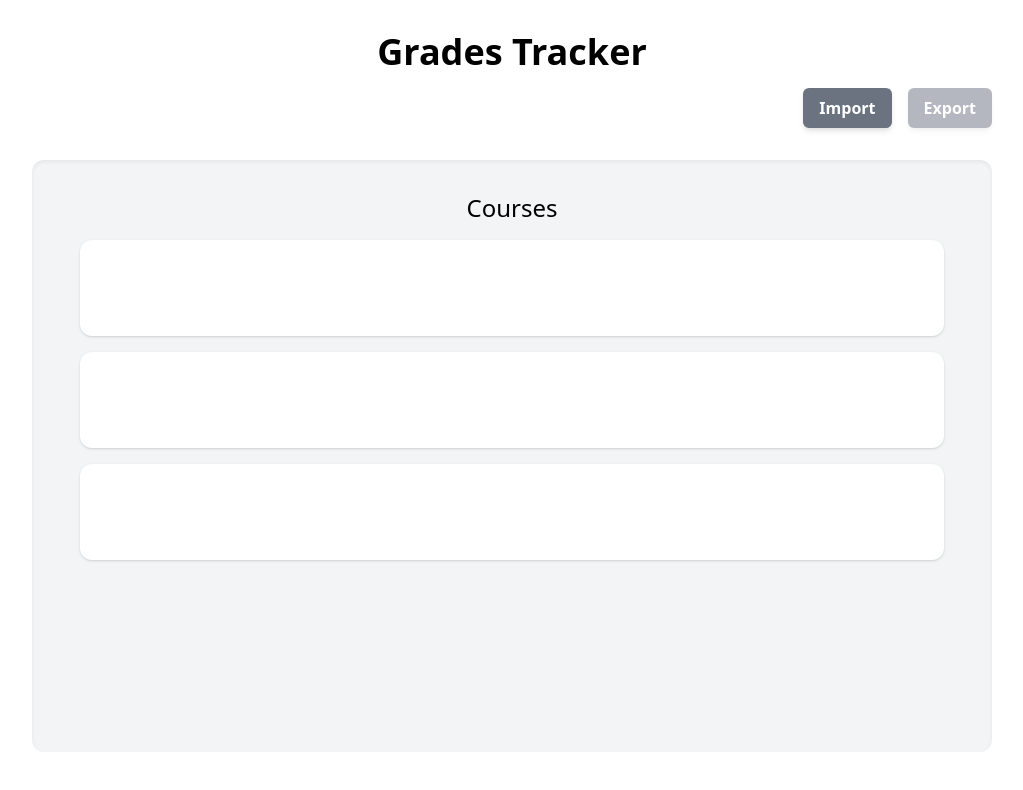
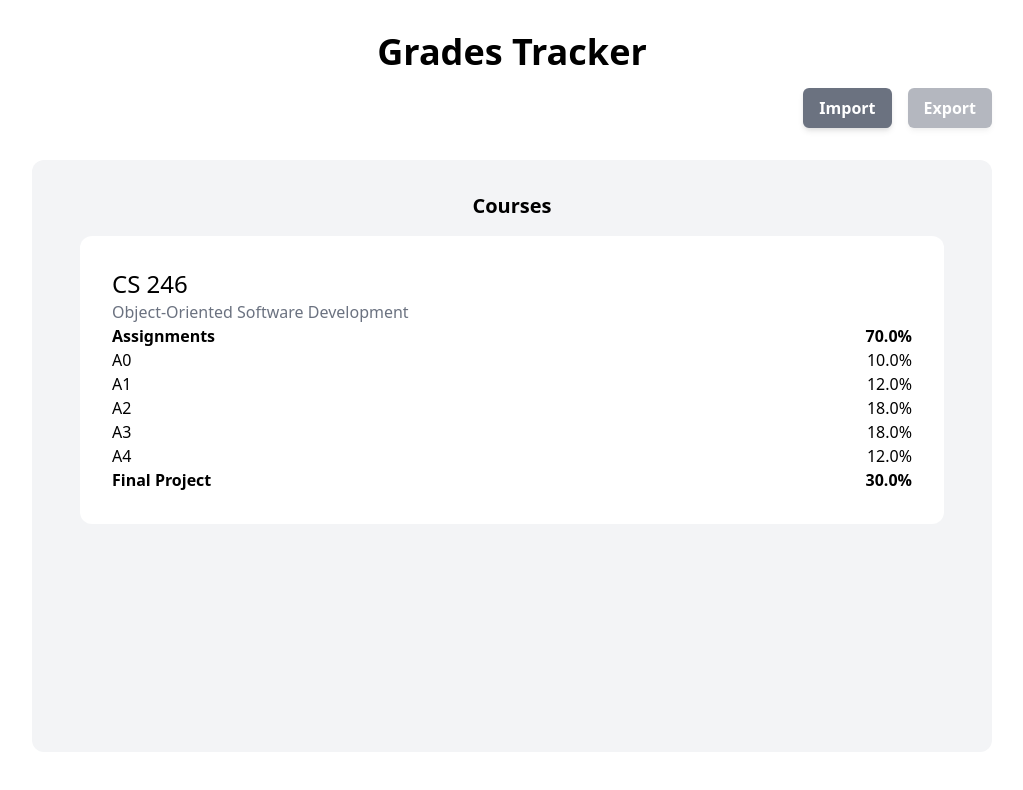
Before and after one commit to plin0009/grades-tracker, a Next.js app: page / in a window 1280 px wide. Shown: the top 790 px of the page, without its empty margins (128-1151 px from the left). Built offline with nearby package versions, Linux system fonts and the light colour scheme.

Commit message:
Rough idea of course data structure

```diff
--- /dev/null
+++ b/data/testSave.ts
@@ -0,0 +1,49 @@
+import { UserSave } from '../utils/loadsave'
+import { RationalNumber } from '../utils/RationalNumber'
+
+export const testSave: UserSave = {
+  courses: [
+    {
+      id: '0',
+      code: 'CS 246',
+      title: 'Object-Oriented Software Development',
+      properties: {},
+      assessments: {
+        '0': {
+          weight: RationalNumber(10),
+          groupId: '0',
+        },
+        '1': {
+          weight: RationalNumber(12),
+          groupId: '0',
+        },
+        '2': {
+          weight: RationalNumber(18),
+          groupId: '0',
+        },
+        '3': {
+          weight: RationalNumber(18),
+          groupId: '0',
+        },
+        '4': {
+          weight: RationalNumber(12),
+          groupId: '0',
+        },
+        '5': {
+          name: 'Final Project',
+          weight: RationalNumber(30),
+        },
+      },
+      groups: {
+        '0': {
+          name: 'Assignments',
+          prefix: 'A',
+          totalWeight: RationalNumber(70),
+          assessments: ['0', '1', '2', '3', '4'],
+        },
+      },
+      ungrouped: ['5'],
+      types: {},
+    },
+  ],
+}
--- a/pages/index.tsx
+++ b/pages/index.tsx
@@ -1,7 +1,15 @@
 import type { NextPage } from 'next'
 import Head from 'next/head'
+import { useState } from 'react'
+import { testSave } from '../data/testSave'
+import { getAssessmentName, getTotalWeight } from '../utils'
+import { load } from '../utils/loadsave'
+import { toPercentage } from '../utils/RationalNumber'
 
 const Home: NextPage = () => {
+  //const [data, setData] = useState(load(testSave))
+  const data = load(testSave)
+
   return (
     <>
       <Head>
@@ -13,8 +21,8 @@ const Home: NextPage = () => {
         <link rel="icon" href="/favicon.ico" />
       </Head>
 
-      <main className="text-center p-8 flex flex-col min-h-screen max-w-screen-lg m-auto">
-        <h1 className="text-4xl font-bold">Grades Tracker</h1>
+      <main className="p-8 flex flex-col min-h-screen max-w-screen-lg m-auto">
+        <h1 className="text-center text-4xl font-bold">Grades Tracker</h1>
         <div className="flex justify-end my-4 gap-4">
           <button className="px-4 py-2 bg-gray-500 rounded-md shadow-md text-white font-bold">
             Import
@@ -26,12 +34,53 @@ const Home: NextPage = () => {
             Export
           </button>
         </div>
-        <div className="flex-1 bg-gray-100 my-4 p-8 rounded-xl shadow-inner">
-          <h2 className="text-2xl">Courses</h2>
+        <div className="flex-1 bg-gray-100 my-4 p-8 rounded-xl">
+          <h2 className="text-center text-xl font-bold">Courses</h2>
           <div className="m-4 flex flex-col gap-4">
-            <div className="rounded-xl h-24 w-full bg-white shadow" />
-            <div className="rounded-xl h-24 w-full bg-white shadow" />
-            <div className="rounded-xl h-24 w-full bg-white shadow" />
+            {data.courses.map((course) => (
+              <div key={course.id} className="rounded-xl p-8 w-full bg-white">
+                <h2 className="text-2xl">{course.code}</h2>
+                <p className="text-gray-500">{course.title}</p>
+                <div>
+                  {Object.entries(course.groups).map(([id, group]) => (
+                    <div key={id}>
+                      <div className="flex justify-between">
+                        <p className="font-bold">{group.name}</p>
+                        <p className="font-bold">
+                          {toPercentage(getTotalWeight(course, id))}
+                        </p>
+                      </div>
+                      {group.assessments.map((assessmentId) => (
+                        <div
+                          key={assessmentId}
+                          className="flex w-full justify-between"
+                        >
+                          <p>{getAssessmentName(course, assessmentId)}</p>
+                          <p>
+                            {toPercentage(
+                              course.assessments[assessmentId].weight
+                            )}
+                          </p>
+                        </div>
+                      ))}
+                    </div>
+                  ))}
+                  {course.ungrouped?.map((assessmentId) => (
+                    <div
+                      key={assessmentId}
+                      className="flex w-full justify-between"
+                    >
+                      <p className="font-bold">
+                        {getAssessmentName(course, assessmentId)}
+                      </p>
+                      <p className="font-bold">
+                        {toPercentage(course.assessments[assessmentId].weight!)}
+                      </p>
+                    </div>
+                  ))}
+                </div>
+              </div>
+            ))}
           </div>
         </div>
       </main>
--- /dev/null
+++ b/utils/RationalNumber.ts
@@ -0,0 +1,39 @@
+export type RationalNumber = [number, number]
+
+export const RationalNumber = (
+  numerator: number,
+  denominator: number = 1
+): RationalNumber => {
+  // TODO: simplify
+  return [numerator, denominator]
+}
+
+export const toDecimal = (
+  rationalNumber: RationalNumber | undefined,
+  decimalPlaces: number = 1
+): string => {
+  if (rationalNumber === undefined) return ''
+  const result =
+    '' +
+    Math.round((rationalNumber[0] * 10 ** decimalPlaces) / rationalNumber[1])
+  return decimalPlaces === 0
+    ? result
+    : result.slice(0, -decimalPlaces) + '.' + result.slice(-decimalPlaces)
+}
+
+export const toPercentage = (
+  rationalNumber: RationalNumber | undefined,
+  decimalPlaces: number = 1
+): string => {
+  if (rationalNumber === undefined) return ''
+  return toDecimal(rationalNumber, decimalPlaces) + '%'
+}
+
+export const add = (
+  rn1: RationalNumber | undefined,
+  rn2: RationalNumber | undefined
+): RationalNumber | undefined => {
+  if (rn1 === undefined) return rn2
+  if (rn2 === undefined) return rn1
+  return RationalNumber(rn1[0] * rn2[1] + rn2[0] * rn1[1], rn1[1] * rn2[1])
+}
--- /dev/null
+++ b/utils/index.ts
@@ -0,0 +1,72 @@
+import { add, RationalNumber } from './RationalNumber'
+
+export interface UserState {
+  courses: Course[]
+}
+
+type ID = string
+
+export interface Course {
+  id: ID
+  code: string
+  title: string
+  properties: { [key: string]: string }
+  assessments: { [key: string]: Assessment }
+  groups: { [key: string]: AssessmentGroup }
+  ungrouped?: ID[]
+  types: { [key: string]: AssessmentType }
+}
+
+export interface AssessmentGroup {
+  name: string
+  prefix?: string
+  defaultTypeIds?: ID[]
+  defaultWeight?: RationalNumber
+  totalWeight?: RationalNumber
+
+  assessments: ID[]
+}
+export interface AssessmentType {
+  name: string
+  colour: string
+}
+
+export interface Assessment {
+  name?: string
+  groupId?: ID
+  typeIds?: ID[]
+  weight?: RationalNumber
+  grade?: RationalNumber
+  // TODO: due dates
+}
+
+export const getAssessmentName = (course: Course, assessmentId: ID): string => {
+  const assessment = course.assessments[assessmentId]
+  if (assessment.groupId === undefined) {
+    return assessment.name ?? ''
+  }
+  const group = course.groups[assessment.groupId]
+  const assessmentNumber = group.assessments.indexOf(assessmentId)
+  if (group.prefix === undefined) {
+    return assessment.name ?? ''
+  }
+  if (assessment.name === undefined) {
+    return `${group.prefix}${assessmentNumber}`
+  }
+  return `${group.prefix}${assessmentNumber}: ${assessment.name}`
+}
+
+export const getTotalWeight = (
+  course: Course,
+  groupId: ID
+): RationalNumber | undefined => {
+  const group = course.groups[groupId]
+  if (group.totalWeight !== undefined) {
+    return group.totalWeight
+  }
+  return group.assessments.reduce(
+    (accWeight: RationalNumber | undefined, assessmentId) =>
+      add(accWeight, course.assessments[assessmentId].weight),
+    undefined
+  )
+}
--- /dev/null
+++ b/utils/loadsave.ts
@@ -0,0 +1,11 @@
+import { UserState } from '.'
+
+export interface UserSave extends UserState {}
+
+export const load = (userSave: UserSave): UserState => {
+  return userSave
+}
+
+export const save = (userState: UserState): UserSave => {
+  return userState
+}
```
